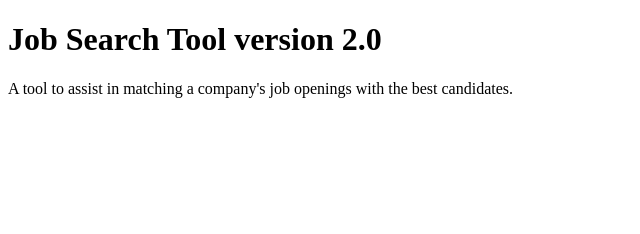
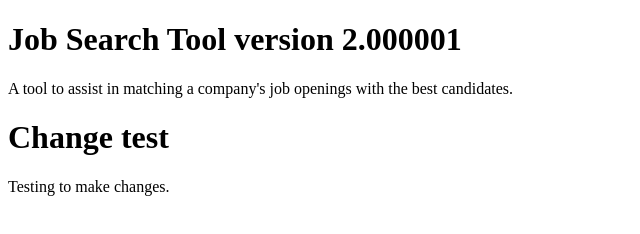
Before and after one commit to rainmatter/JobSearchTool_v2, a plain HTML site: page public_html/index.html in a window 1280 px wide. Shown: the whole page, without its empty margins (0-640 px from the left). Drawn offline with Linux system fonts and the light colour scheme.

Commit message:
Testing making a change.

```diff
--- a/public_html/index.html
+++ b/public_html/index.html
@@ -13,8 +13,12 @@ Last update: 1/4/2016
     </head>
     <body>
         <div>
-            <h1>Job Search Tool version 2.0</h1>
+            <h1>Job Search Tool version 2.000001</h1>
             <p>A tool to assist in matching a company's job openings with the best candidates.</p>
+        </div>
+        <div>
+            <h1>Change test</h1>
+            <p>Testing to make changes.</p>
         </div>
     </body>
 </html>
```
